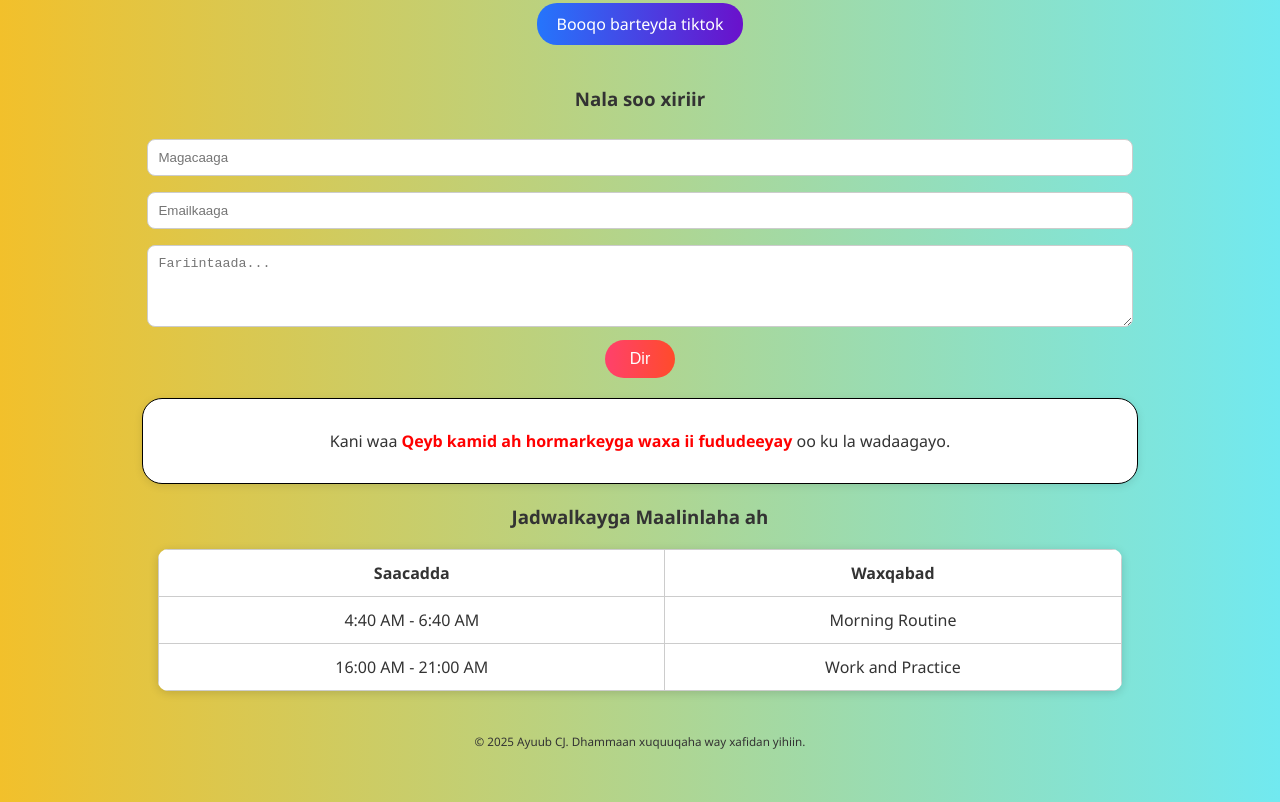
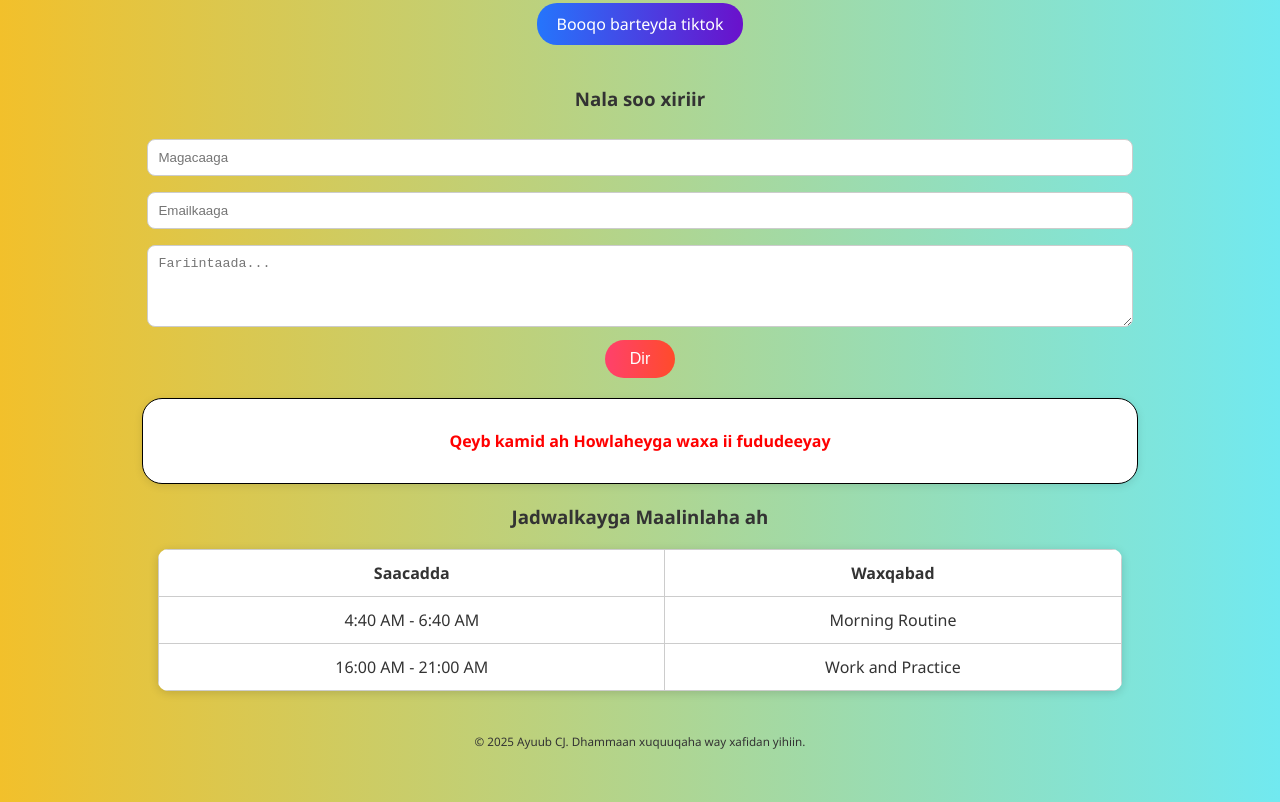
Before and after one commit to ayuup-cj/simple-website, a plain HTML site: page index.html in a window 1280 px wide. Shown: the part 830-1632 px from the top of the page. Drawn offline with Linux system fonts and the light colour scheme.

Commit message:
Update index.html

```diff
--- a/index.html
+++ b/index.html
@@ -155,7 +155,7 @@
   </form>
 
   <div class="info-box">
-    <p>Kani waa <span style="color:red;"><b>Qeyb kamid ah hormarkeyga waxa ii fududeeyay</b></span> oo ku la wadaagayo.</p>
+    <p><b><span style="color:red;"><b>Qeyb kamid ah Howlaheyga waxa ii fududeeyay</b></span></b></p>
   </div>
 
   <h3>Jadwalkayga Maalinlaha ah</h3>
```
